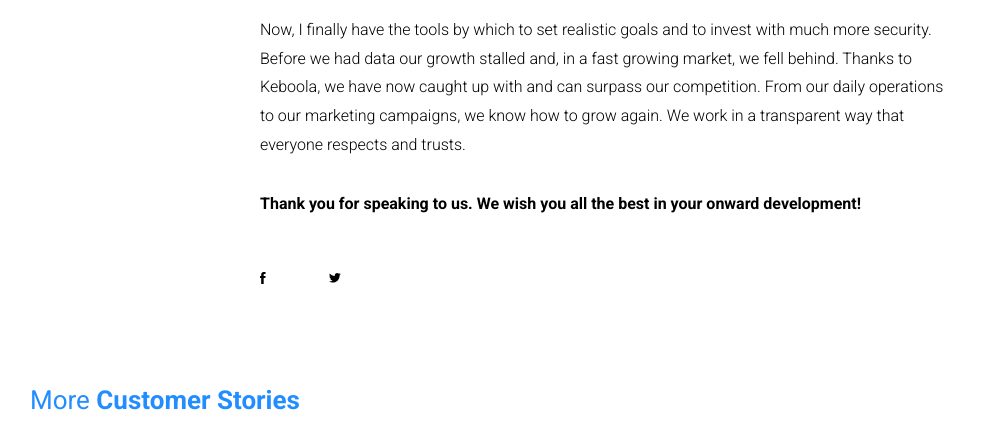
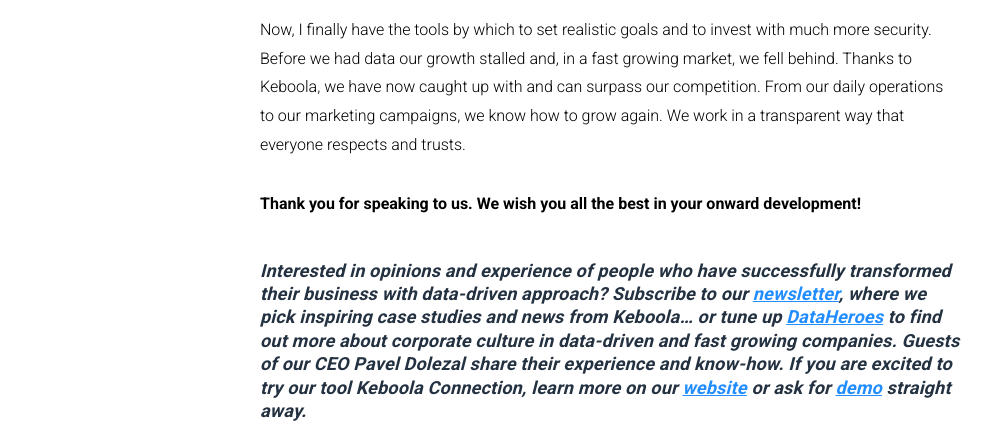
Before and after one commit to keboola/website, a Jekyll site: the page built from _customer-stories/lékárna-cz-reviving-our-company-with-reliable-data.md, in a window 1280 px wide and 900 px high, scrolled down 3908 px, cut to the strip 0-423 px from the top of the window. Shown: the whole strip, without its empty margins (30-1022 px from the left). Built offline with Jekyll 4.4.1, drawn with Linux system fonts in a browser that asks for light colours; nearby versions of some CDN libraries; some of the changed lines change nothing that is shown.

Commit message:
Update from Forestry.io Klotylda Marková updated _customer-stories/lékárna-cz-reviving-our-company-with-reliable-data.md

```diff
--- a/_customer-stories/lékárna-cz-reviving-our-company-with-reliable-data.md
+++ b/_customer-stories/lékárna-cz-reviving-our-company-with-reliable-data.md
@@ -2,7 +2,7 @@
 title: 'Lékárna.cz:  Reviving our company with reliable data'
 permalink: "/customer-stories/lekarna-cz-reviving-our-company-with-reliable-data/"
 layout: post-case-study
-date: 2018-11-29 10:48:45 +0000
+date: 2018-11-29T10:48:45.000+00:00
 author: Jiri Vicherek
 background-image: "/uploads/lekarnaBack-1.jpg"
 logo: "/uploads/lekarna_logo.jpg"
@@ -71,3 +71,5 @@
 Now, I finally have the tools by which to set realistic goals and to invest with much more security. Before we had data our growth stalled and, in a fast growing market, we fell behind. Thanks to Keboola, we have now caught up with and can surpass our competition. From our daily operations to our marketing campaigns, we know how to grow again. We work in a transparent way that everyone respects and trusts.
 
 **Thank you for speaking to us. We wish you all the best in your onward development!**
+
+##### **_Interested in opinions and experience of people who have successfully transformed their business with data-driven approach? Subscribe to our_** [**_newsletter_**](http://eepurl.com/ghgjp5)**_, where we pick inspiring case studies and news from Keboola… or tune up_** [**_DataHeroes_**](https://itunes.apple.com/gb/podcast/dataheroes/id1442313148?mt=2) **_to find out more about corporate culture in data-driven and fast growing companies. Guests of our CEO Pavel Dolezal share their experience and know-how. If you are excited to try our tool Keboola Connection, learn more on our_** [**_website_**](http://keboola.com) **_or ask for_** [**_demo_**](https://www.keboola.com/request-demo) **_straight away._**
```
Also changed, not shown: .forestry/front_matter/templates/post-case-study.yml.
